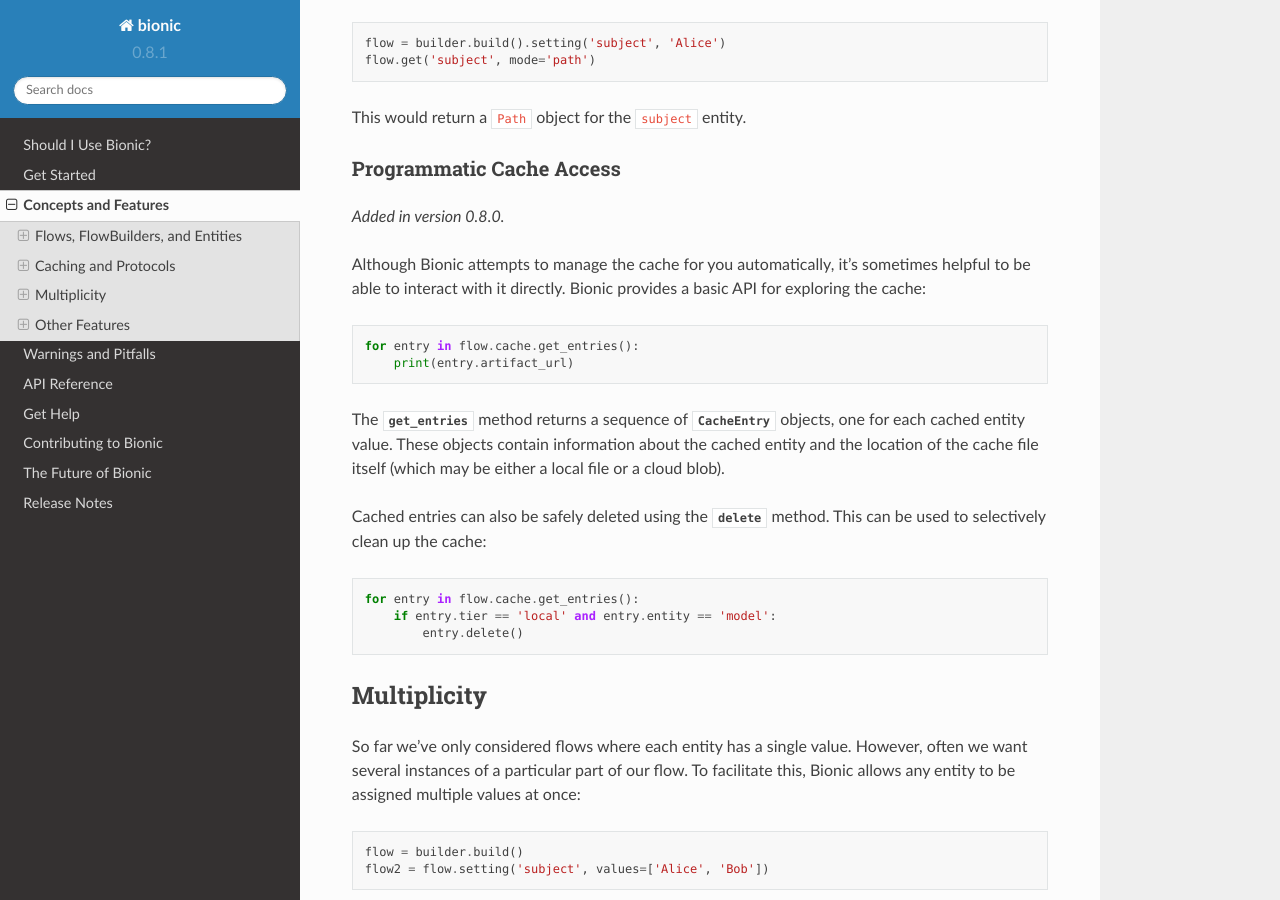
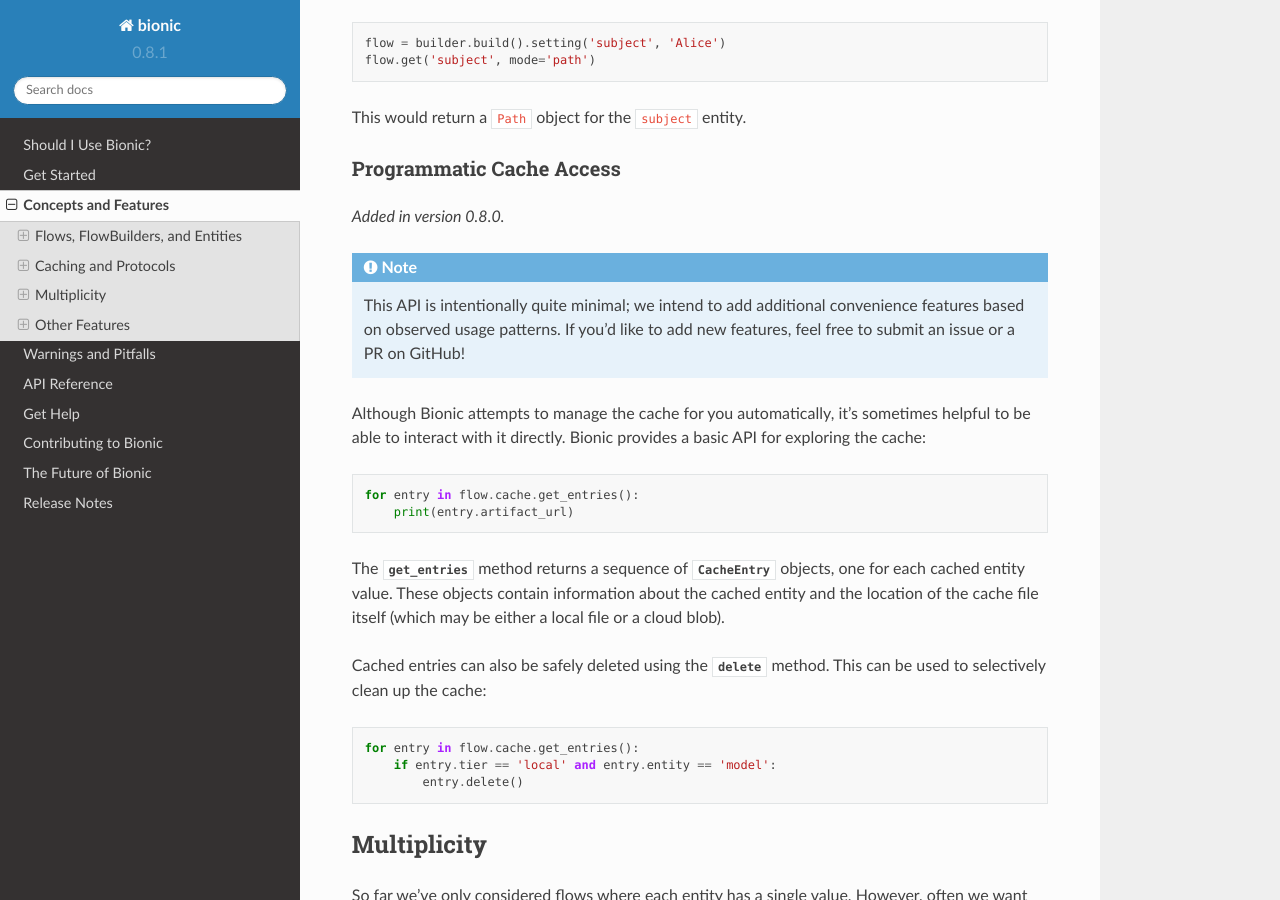
Before and after one commit to square/bionic, a Sphinx documentation site: the page built from docs/concepts.rst, in a window 1280 px wide and 900 px high, scrolled down 10443 px. Built offline with Sphinx 7.4.7 and the Read the Docs theme 2.0.0, drawn with Linux system fonts in a browser that asks for light colours.

Commit message:
Add note on minimal-ness of cache API

```diff
--- a/docs/concepts.rst
+++ b/docs/concepts.rst
@@ -602,6 +602,10 @@
 
 .. versionadded:: 0.8.0
 
+.. note::  This API is intentionally quite minimal; we intend to add additional
+  convenience features based on observed usage patterns. If you'd like to add new
+  features, feel free to submit an issue or a PR on GitHub!
+
 Although Bionic attempts to manage the cache for you automatically, it's sometimes
 helpful to be able to interact with it directly. Bionic provides a basic API for
 exploring the cache:
```
